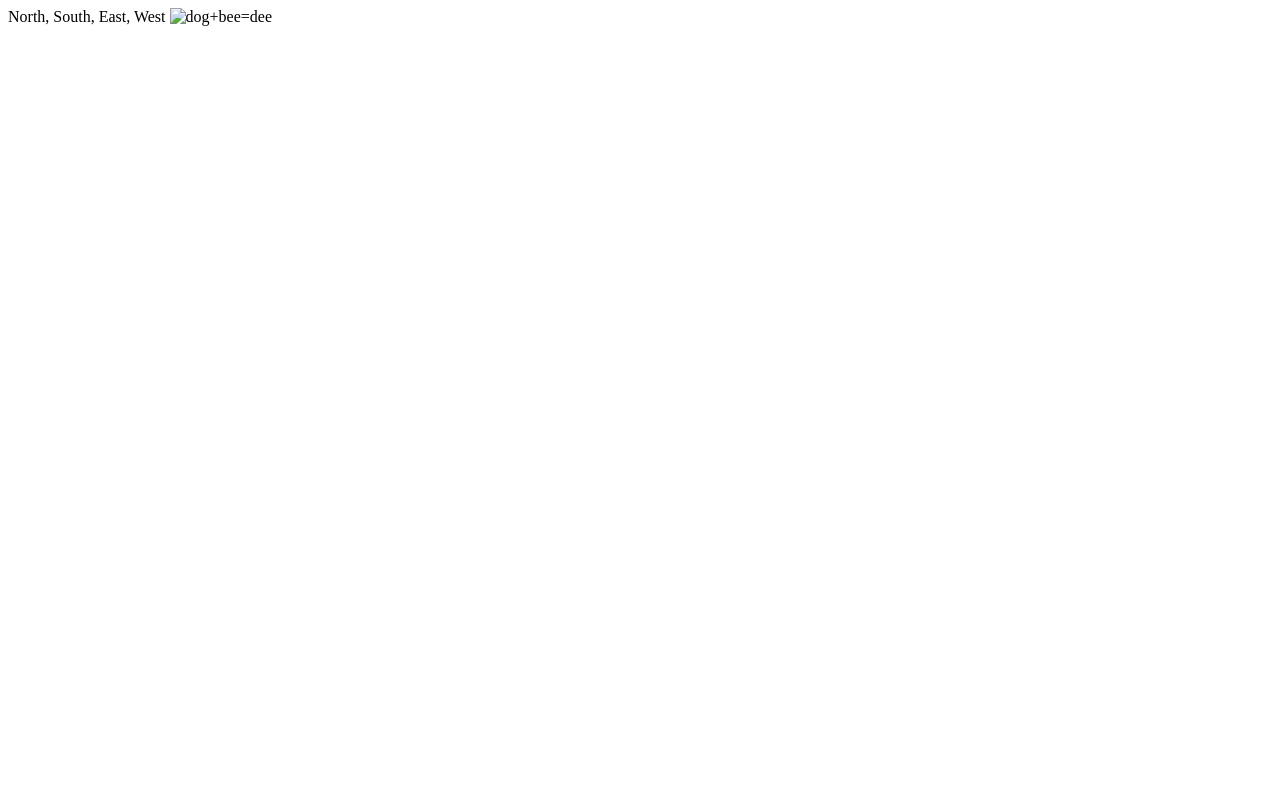
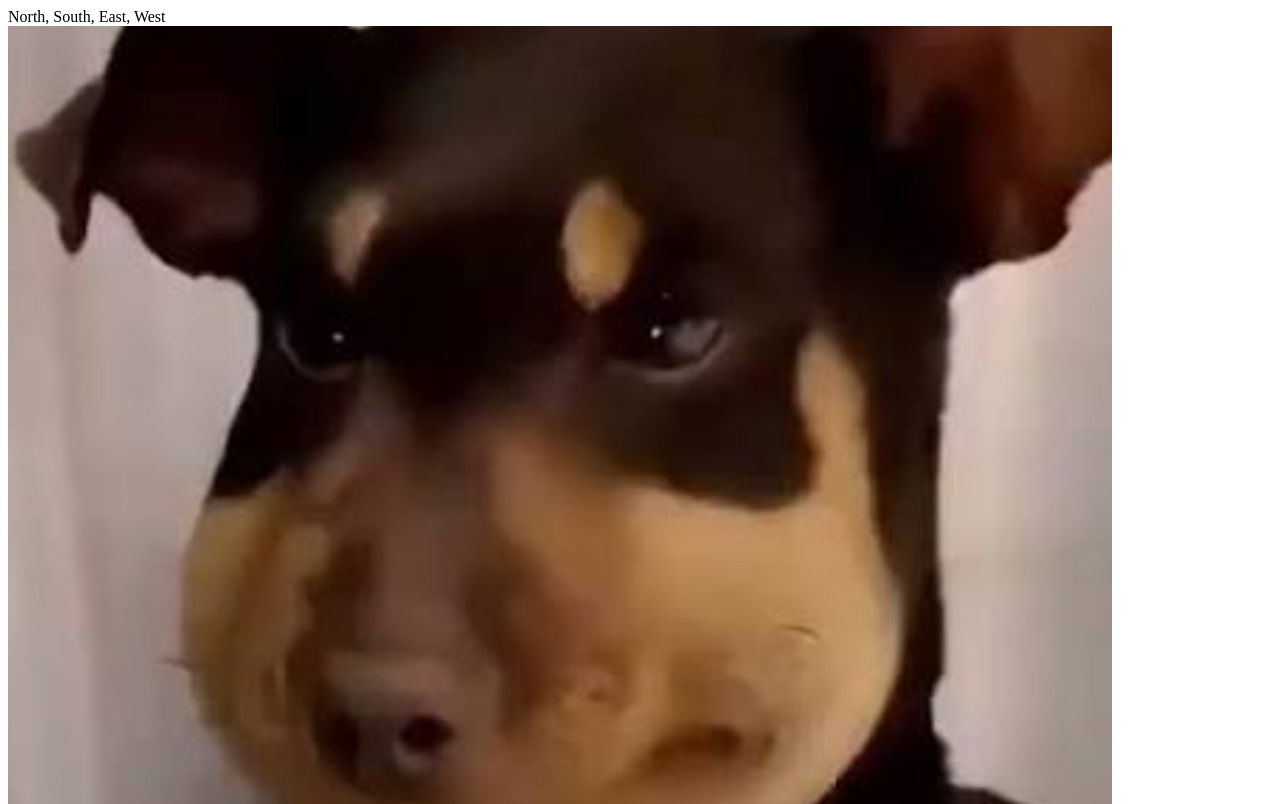
Before and after one commit to vicentepitaaaa/North, a plain HTML site: page index.html in a window 1280 px wide. Shown: the top 804 px of the page. Drawn offline with Linux system fonts and the light colour scheme.

Commit message:
Update index.html

```diff
--- a/index.html
+++ b/index.html
@@ -1,6 +1,6 @@
 <html>
   <head><title>North</title></head>
 <body>North, South, East, West
-<img src="/north/dogdog " alt="dog+bee=dee" >
+<img src="/north/dogdog.jpg" alt="dog+bee=dee" >
 </body>
 </html>
```
